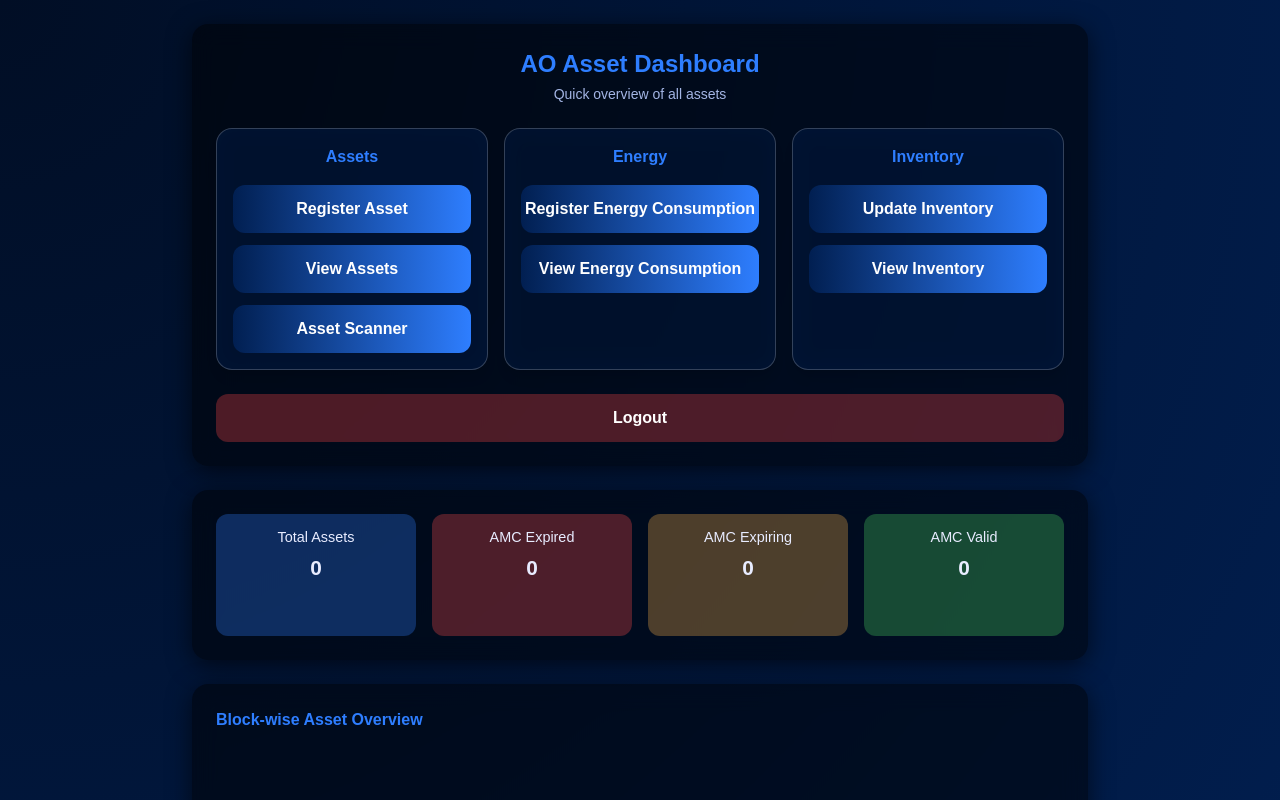
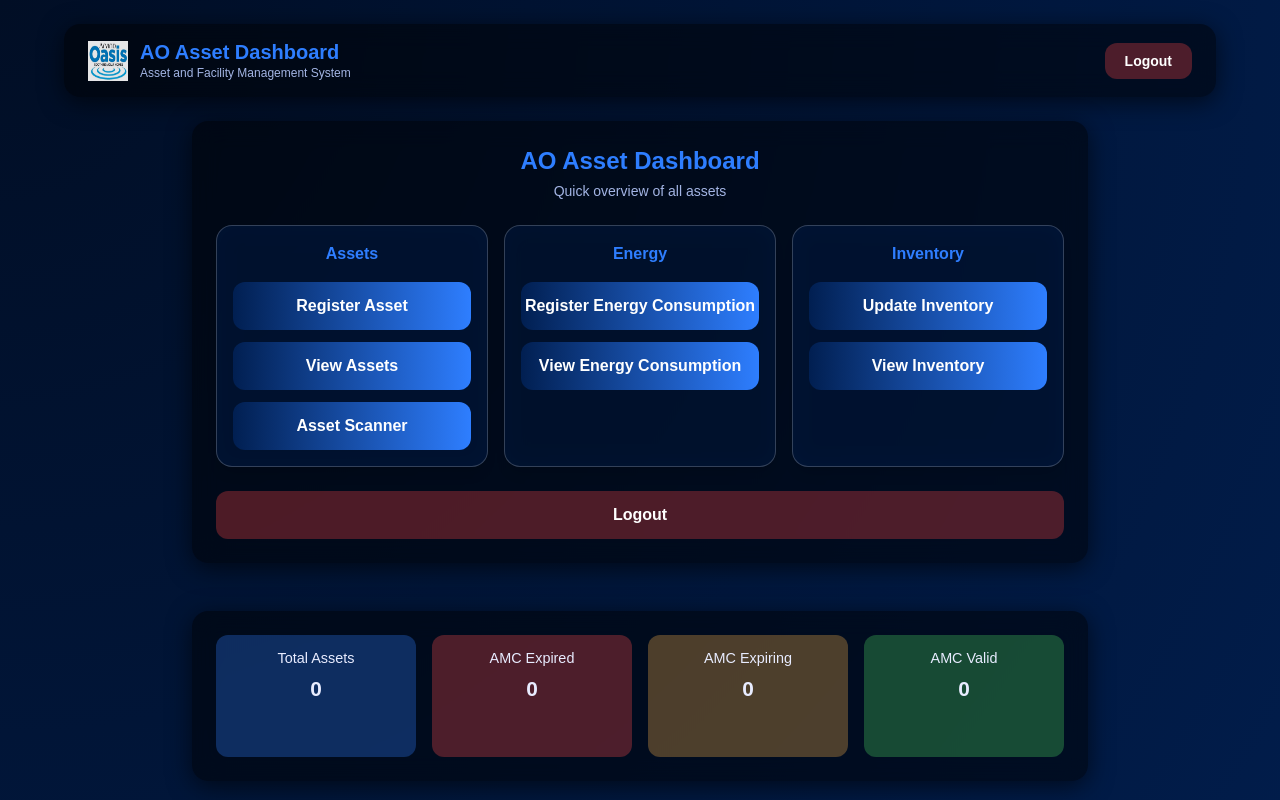
Before and after one commit to megi1450/ao-asset, a plain HTML site: page dashboard.html in a window 1280 px wide. Shown: the top 800 px of the page. Drawn offline with nearby package versions, Linux system fonts and the light colour scheme; no server answers; sample sign-in values are in the browser's storage.

Commit message:
Update dashboard.html

```diff
--- a/dashboard.html
+++ b/dashboard.html
@@ -161,8 +161,28 @@ window.addEventListener('DOMContentLoaded', loadDashboard);
 </script>
 </head>
 
-<body class="min-h-screen px-4 py-6 flex flex-col items-center">
+<body class="min-h-screen px-4 py-6 flex flex-col items-center gap-6">
+<!-- HEADER -->
+<div class="glass-card w-full max-w-6xl px-6 py-4 flex justify-between items-center">
 
+  <div class="flex items-center gap-3">
+    <img src="logo.jpg" class="w-10 h-10 opacity-90">
+
+    <div>
+      <h1 class="text-xl font-semibold text-accent leading-tight">
+        AO Asset Dashboard
+      </h1>
+      <p class="text-soft text-xs">
+        Asset and Facility Management System
+      </p>
+    </div>
+  </div>
+
+  <button onclick="logout()" class="btn logout-btn px-5 py-2 text-sm w-auto">
+    Logout
+  </button>
+
+</div>
 <!-- Navigation Buttons -->
 <!-- Navigation Buttons -->
 <div class="glass-card w-full max-w-4xl text-center mb-6 p-6 flex flex-col items-center">
```
